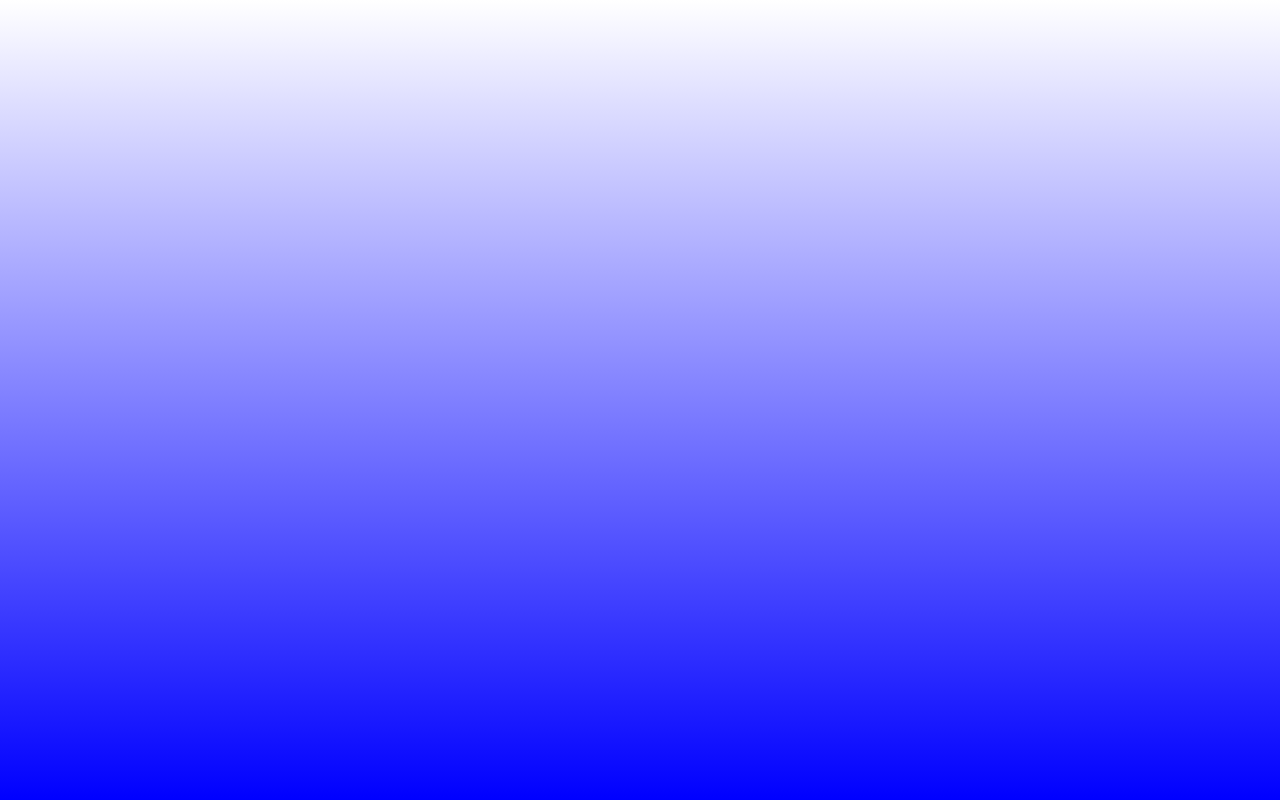
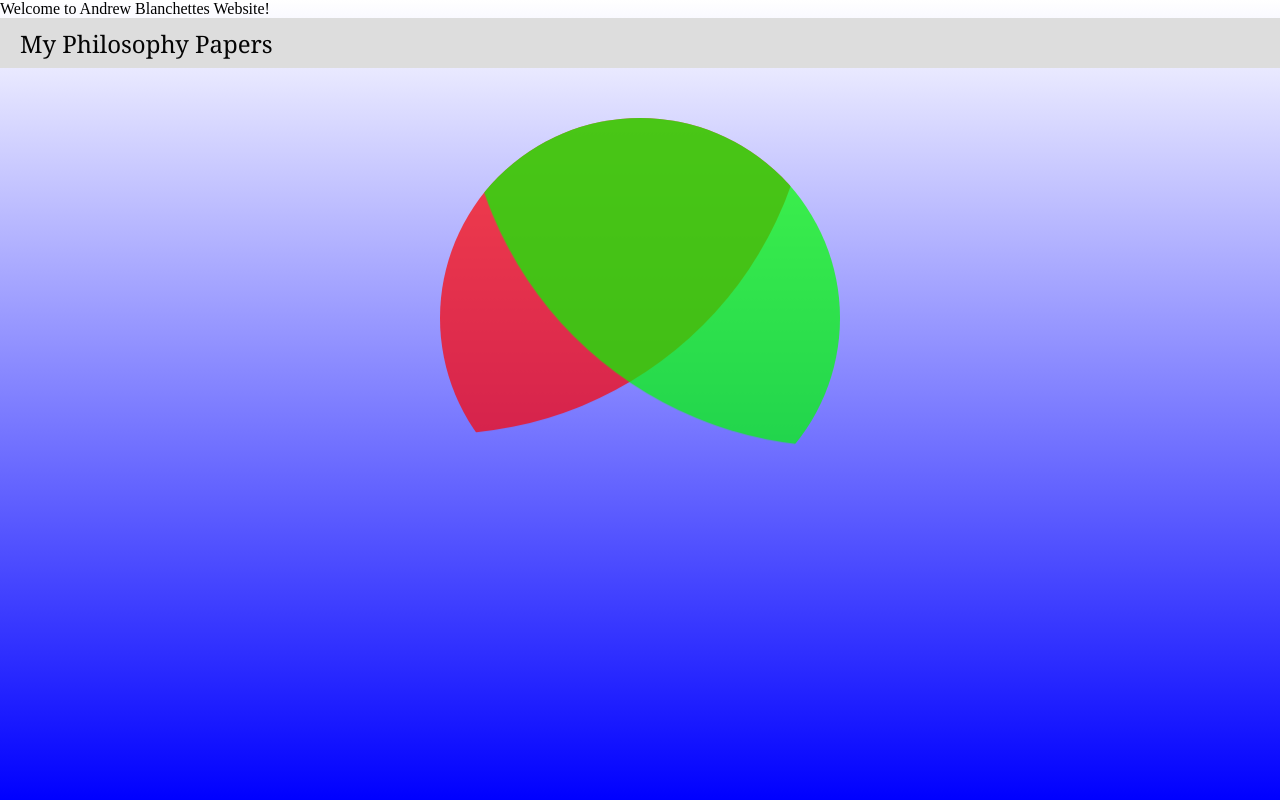
Before and after one commit to Andrewab/andrewab.github.io, a Next.js app: page / in a window 1280 px wide. Built offline with nearby package versions, Linux system fonts and the light colour scheme.

Commit message:
Removed font download from google

```diff
--- a/src/pages/index.tsx
+++ b/src/pages/index.tsx
@@ -10,8 +10,20 @@ export default function Home() {
       <header>
         <title>Andrews Website</title>
         <meta name="viewport" content="width=device-width, initial-scale=1" />
+        <link rel="icon" href="/favicon.ico" />
             <div className={styles.footer}></div>
-      </header>
+      <div>Welcome to Andrew Blanchettes Website!</div>
+    </header>
+    <div className={styles.myNavBar}>
+    <Link href='philosophyPapers'  className={styles.myNavBarButton}>My Philosophy Papers</Link>
+    </div>
+	<div className={styles.waveContainer}>
+
+	<div className={styles.waveRed}></div>
+	<div className={styles.waveGreen}></div>
+	<div className={styles.waveYellow}></div>
+
+	</div>
     </>
   );
 }
```
